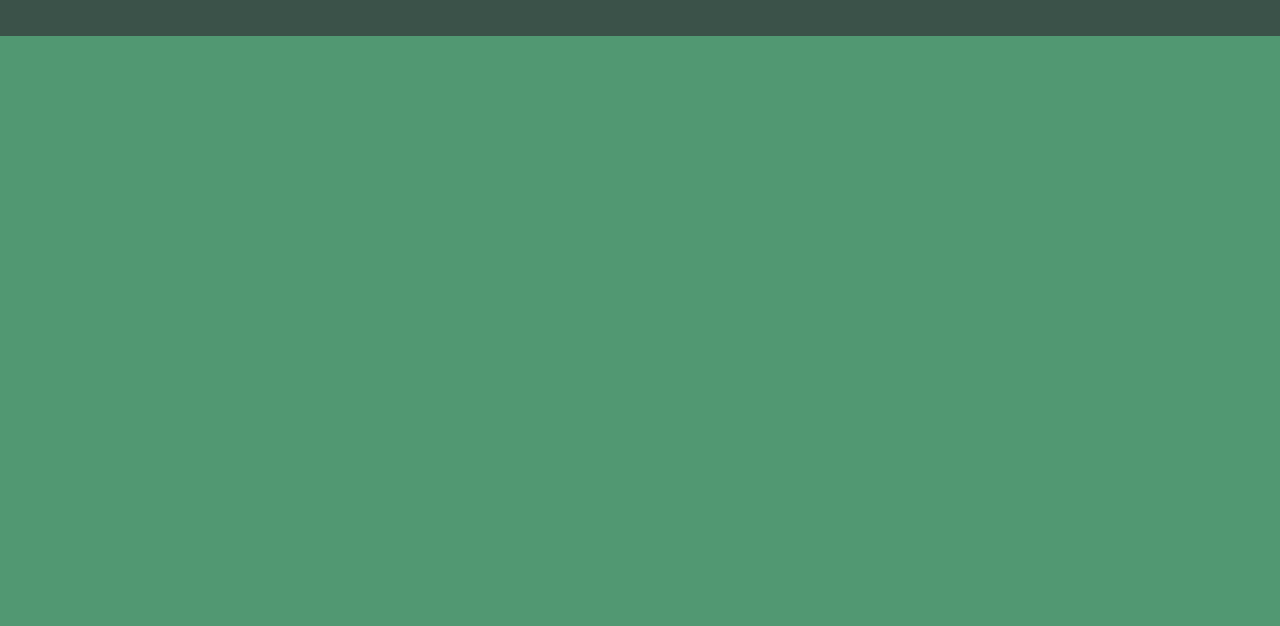
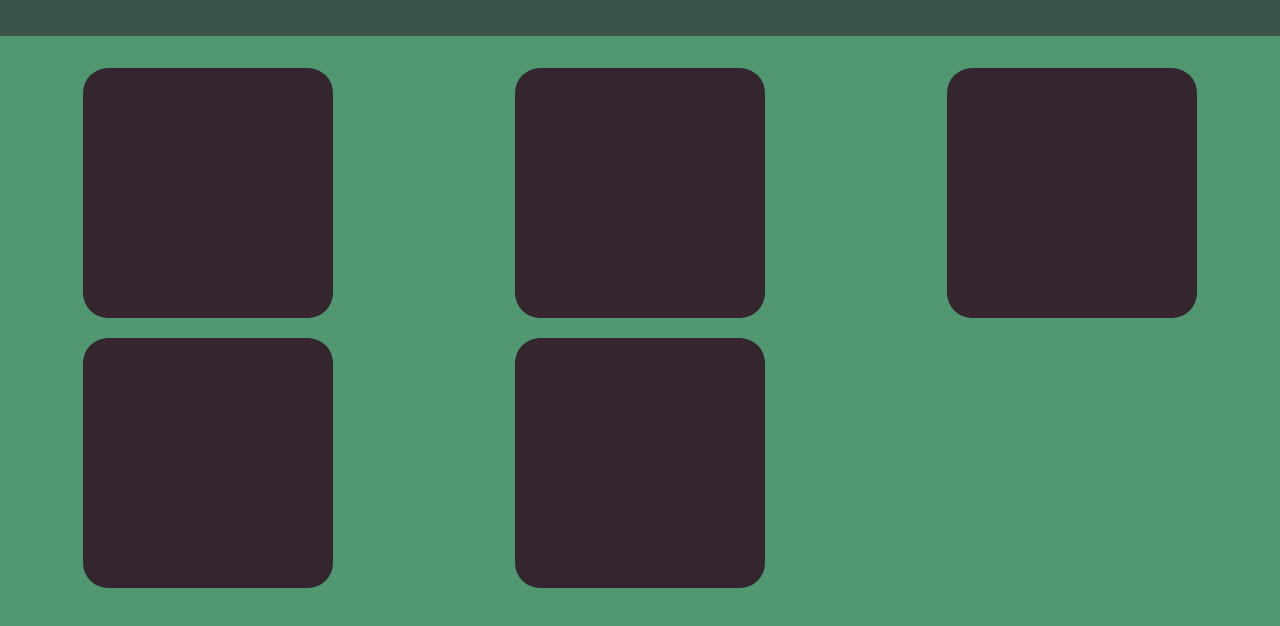
Before and after one commit to Nizam-W-eb/Book-Library, a plain HTML site: page index.html in a window 1280 px wide. Shown: the part 84-710 px from the top of the page. Drawn offline with Linux system fonts and the light colour scheme.

Commit message:
style the grid of the main template

```diff
--- a/index.html
+++ b/index.html
@@ -13,6 +13,11 @@
     </div>
     <div class="main">
         <div class="box"></div>
+        <div class="box"></div>
+        <div class="box"></div>
+        <div class="box"></div>
+        <div class="box"></div>
+
     </div>
     <script src="script.js"></script>
 </body>
--- a/style.css
+++ b/style.css
@@ -2,10 +2,12 @@
     margin: 0;
     padding: 0;
     box-sizing: border-box;
+    background-color:#519872;
     color: #BEC5AD;
     font-family: Arial, Helvetica, sans-serif;
 }
 .header{
+    margin-bottom: 2rem;
     height: 15vh;
     width: 100vw;
     background-color: #3B5249;
@@ -25,7 +27,7 @@
     opacity: .7;
 }
 .title{
-    margin-right:-50px;
+     background-color: #3B5249;
     margin-left: 10px;
     text-align: center;
     font-size: 2.2rem;
@@ -36,7 +38,22 @@
 .main{
     background-color:#519872;
     width: 100vw;
-    height: 85vh;
     display: grid;
-    grid-template-columns: repeat(3,1fr);
+    grid-template-columns: repeat(auto-fit,minmax(320px,1fr));
+    justify-content: center;
+    align-items: center;
+    justify-items: center;
+    row-gap: 1.3rem;
+    column-gap: 1rem;
 }
+
+.box{
+    height: max(200px,15.6rem);
+    width: max(200px,15.6rem);
+    background-color: #34252F;
+    border-radius: 25px;
+}
+
+.box:hover{
+    box-shadow: 2px 2px 17px 10px  black;
+}
```
